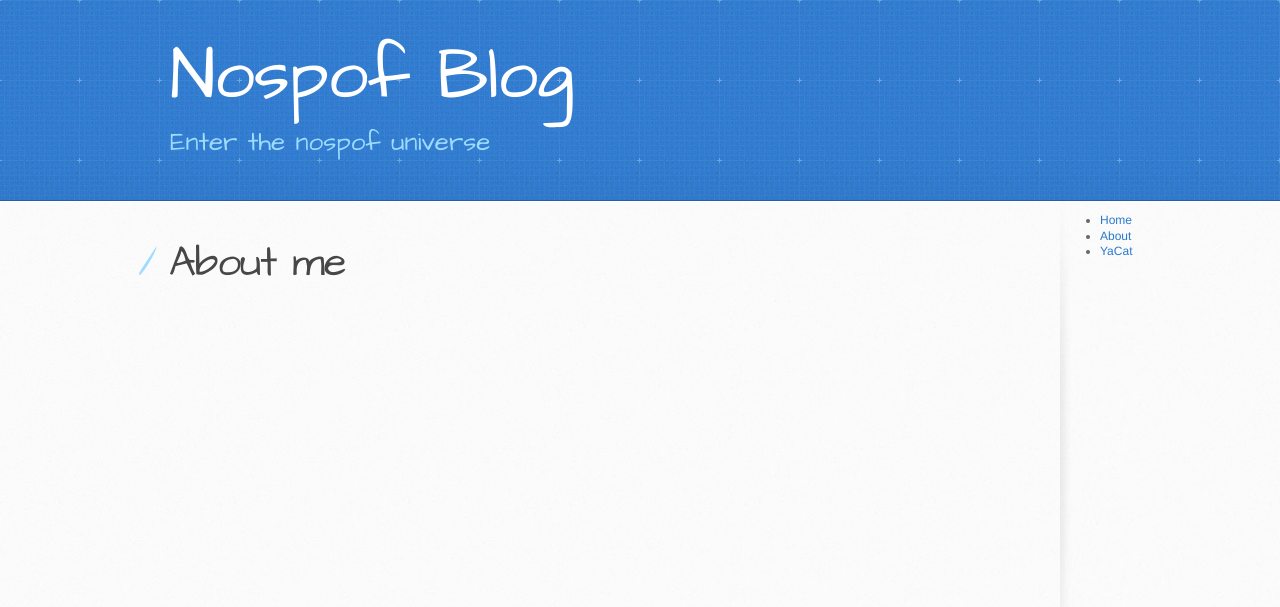
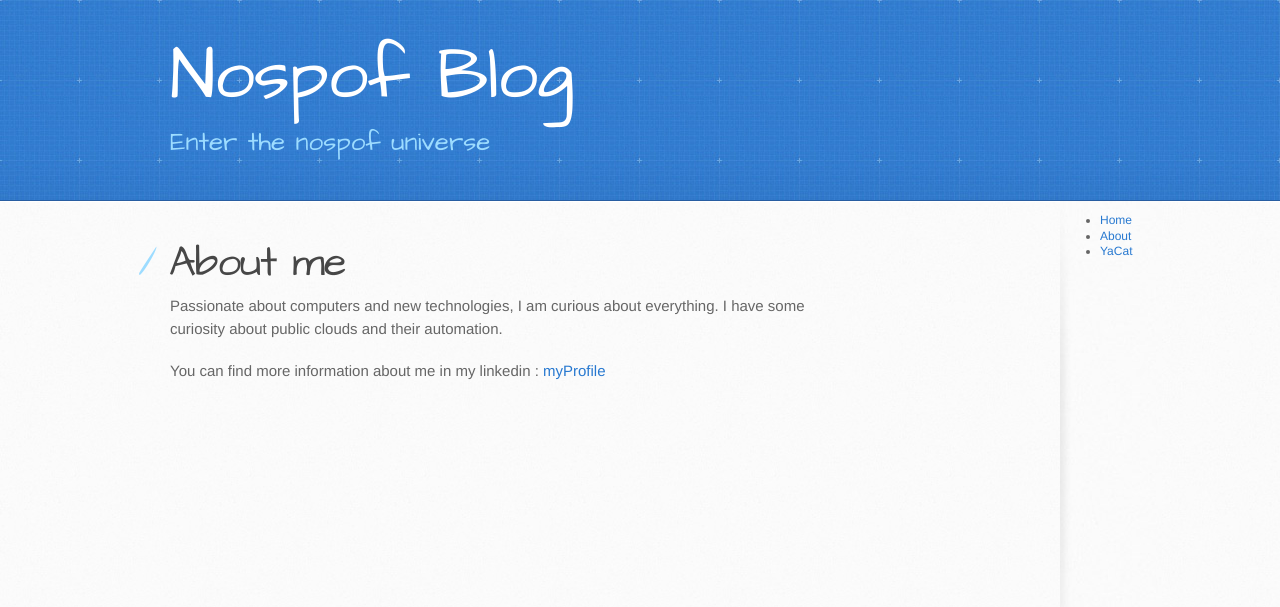
Before and after one commit to seitosan/seitosan.github.io, a Jekyll site: the page built from _pages/about.md, in a window 1280 px wide. Shown: the top 607 px of the page. Built offline with Jekyll 4.4.1, drawn with Linux system fonts in a browser that asks for light colours.

Commit message:
add about me

```diff
--- a/_pages/about.md
+++ b/_pages/about.md
@@ -4,3 +4,7 @@
  permalink: /about/
 ---
 # About me
+
+Passionate about computers and new technologies, I am curious about everything. I have some curiosity about public clouds and their automation.
+
+You can find more information about me in my linkedin : [myProfile](https://www.linkedin.com/in/valentinmariette/)
```
